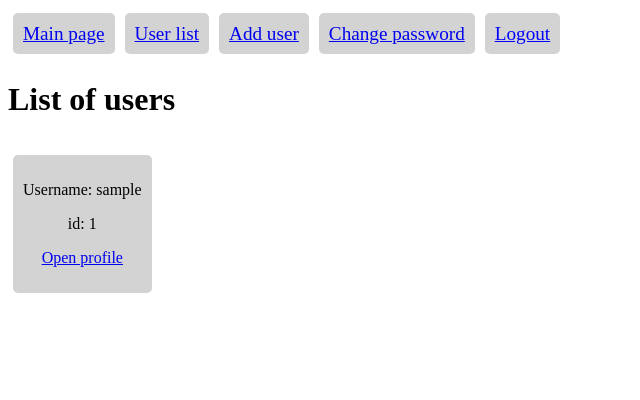
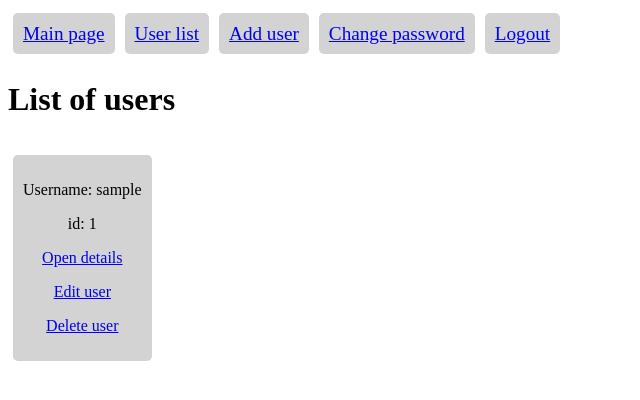
Before and after one commit to yadlouskin/SGSTestTask, a Django app: page /account/user_list/ in a window 1280 px wide. Shown: the top 400 px of the page, without its empty margins (0-640 px from the left). Run offline with Django 5.2, Linux system fonts and the light colour scheme; tables that the repository leaves empty hold one stand-in row (values such as "Sample post").

Commit message:
Add edit and delete user functionality

```diff
--- a/src/account/templates/account/user_details.html
+++ b/src/account/templates/account/user_details.html
@@ -14,5 +14,7 @@
         <p>date_joined: {{ object.date_joined }}</p>
         <p>groups: {{ object.groups.all|join:', ' }}</p>
         <p>user_permissions: {{ object.user_permissions.all|join:', ' }}</p>
+        <p><a href="{% url 'edit_user' object.id %}">Edit user</a></p>
+        <p><a href="{% url 'delete_user' object.id %}">Delete user</a></p>
     </div>
 {% endblock %}
--- a/src/account/templates/account/user_list.html
+++ b/src/account/templates/account/user_list.html
@@ -5,7 +5,9 @@
         <div class="elem">
             <p class="title">Username: {{ object.username }}</p>
             <p class="title">id: {{ object.id }}</p>
-            <p class="title"><a href="{% url 'user_details' object.id %}">Open profile</a></p>
+            <p class="title"><a href="{% url 'user_details' object.id %}">Open details</a></p>
+            <p class="title"><a href="{% url 'edit_user' object.id %}">Edit user</a></p>
+            <p class="title"><a href="{% url 'delete_user' object.id %}">Delete user</a></p>
         </div>
     {% empty %}
         <div class="elem">No Users</div>
--- a/src/account/urls.py
+++ b/src/account/urls.py
@@ -4,7 +4,7 @@ from django.contrib.auth.views import LoginView, LogoutView, PasswordChangeView,
 from django.contrib.auth.forms import AuthenticationForm
 from django.views.generic.base import TemplateView
 
-from .views import UserList, UserDetails, UserAdd
+from .views import UserList, UserDetails, UserAdd, UserEdit, UserDelete
 
 
 urlpatterns = [
@@ -31,4 +31,6 @@ urlpatterns = [
     path('user_detail/<int:pk>/', UserDetails.as_view(), name='user_details'),
     path('user_list/', UserList.as_view(), name='user_list'),
     path('add_user/', UserAdd.as_view(), name='add_user'),
+    path('edit_user/<int:pk>/', UserEdit.as_view(), name='edit_user'),
+    path('delete_user/<int:pk>/', UserDelete.as_view(), name='delete_user'),
 ]
--- a/src/account/views.py
+++ b/src/account/views.py
@@ -2,7 +2,7 @@ from django.contrib.auth.models import User
 from django.shortcuts import render
 from django.views.generic import ListView, DetailView
 from django.views.generic.edit import CreateView, DeleteView, UpdateView
-from django.urls import reverse
+from django.urls import reverse, reverse_lazy
 
 # Create your views here.
 
@@ -35,3 +35,23 @@ class UserAdd(CreateView):
         'email',
         'is_active',
         'groups']
+
+
+class UserEdit(UpdateView):
+    template_name = 'account/user_add.html'
+    model = User
+    extra_context = {"page_header": "Edit user"}
+    fields = [
+        'username',
+        'first_name',
+        'last_name',
+        'email',
+        'is_active',
+        'groups']
+
+
+class UserDelete(DeleteView):
+    template_name = 'account/user_delete.html'
+    model = User
+    extra_context = {"page_header": "Delete user"}
+    success_url = reverse_lazy("user_list")
```
Also changed, not shown: src/account/templates/account/user_delete.html (added, +12 -0 lines).
